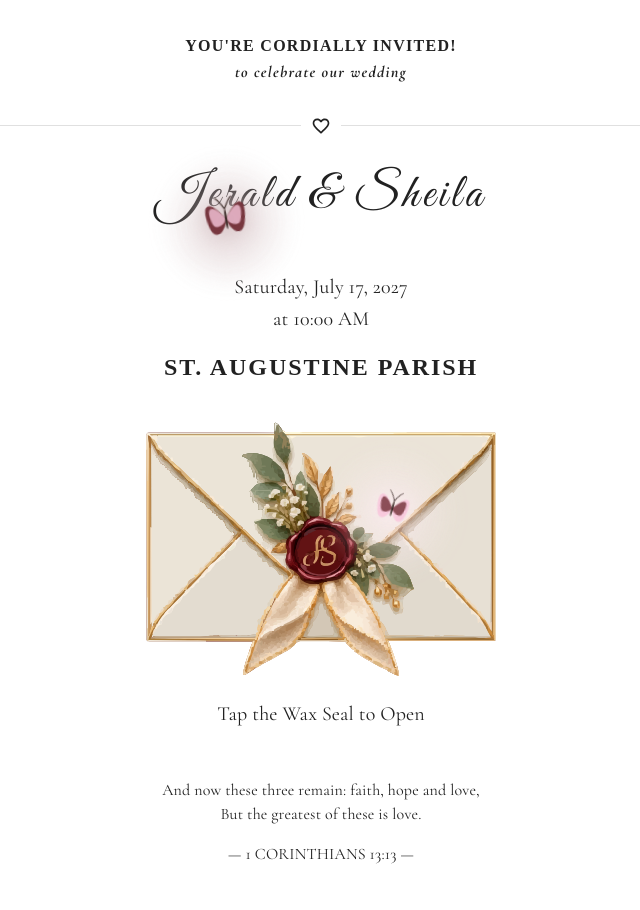
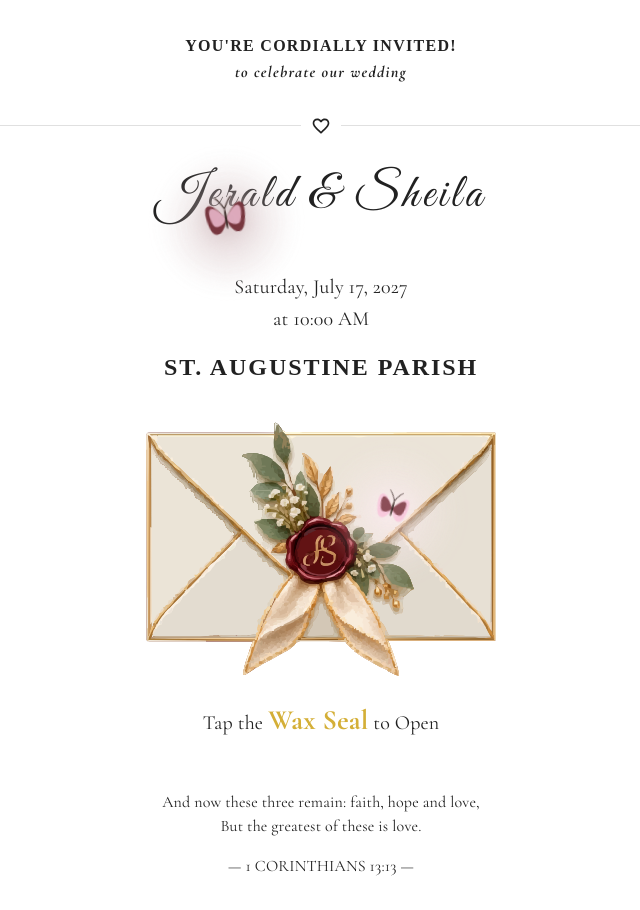
Before and after one commit to gutierrezjeralds/wedding-invitation, a React (Vite) app in the folder client/: page / in a window 1280 px wide. Shown: the whole page, without its empty margins (319-959 px from the left). Built offline with nearby package versions, Linux system fonts and the light colour scheme; a web font is replaced by a local one.

Commit message:
Commit changes for update i18n that can work span inside

```diff
--- a/client/src/components/assets/sass/_mdbootstrap-utilities.scss
+++ b/client/src/components/assets/sass/_mdbootstrap-utilities.scss
@@ -183,6 +183,7 @@
 .text-dark { color: #262626 !important; }
 .text-white { color: #ffffff !important; }
 .text-muted { color: #6c757d !important; }
+.text-gold { color: #d4af37 !important; }
 
 /* Background Colors */
 .bg-primary { background-color: #1266f1 !important; }
--- a/client/src/components/views/contents/Envelope.jsx
+++ b/client/src/components/views/contents/Envelope.jsx
@@ -1,8 +1,7 @@
-import { useTranslation } from 'react-i18next';
+import { useTranslation, Trans } from 'react-i18next';
 import { Container, Box, Divider } from '@mui/material';
 import { FavoriteBorder, Diamond } from '@mui/icons-material';
 import { Text } from '../utils/MUIComponents';
-import ButterflyAnimation from '../utils/ButterflyAnimation';
 import GlobalButterflies from '../utils/GlobalButterfliesAnimation';
 
 // Assets
@@ -56,7 +55,13 @@ export default function TheWedding() {
                     />
 
                     <Text variant="h6" className="cormorant-garamond-regular mt-3">
-                        {oI18n("envelope_waxSeal")}
+                        <Trans
+                            i18nKey="envelope_waxSeal"
+                            components={{
+                                // Maps the <span> tag from JSON to custom styles or MUI styling
+                                span: <span className="text-gold fs-3 fw-bolder" />
+                            }}
+                        />
                     </Text>
                 </Box>
 
--- a/client/src/locale/en.json
+++ b/client/src/locale/en.json
@@ -4,7 +4,7 @@
     "title_church": "St. Augustine Parish",
     "envelope_yourInvited": "YOU'RE CORDIALLY INVITED!",
     "envelope_toCelebrate": "to celebrate our wedding",
-    "envelope_waxSeal": "Tap the Wax Seal to Open",
+    "envelope_waxSeal": "Tap the <span>Wax Seal</span> to Open",
     "envelope_bibleVerse": "And now these three remain: faith, hope and love, \nBut the greatest of these is love.",
     "enveloper_bibleVerse_id": "— 1 CORINTHIANS 13:13 —"
 }
```
